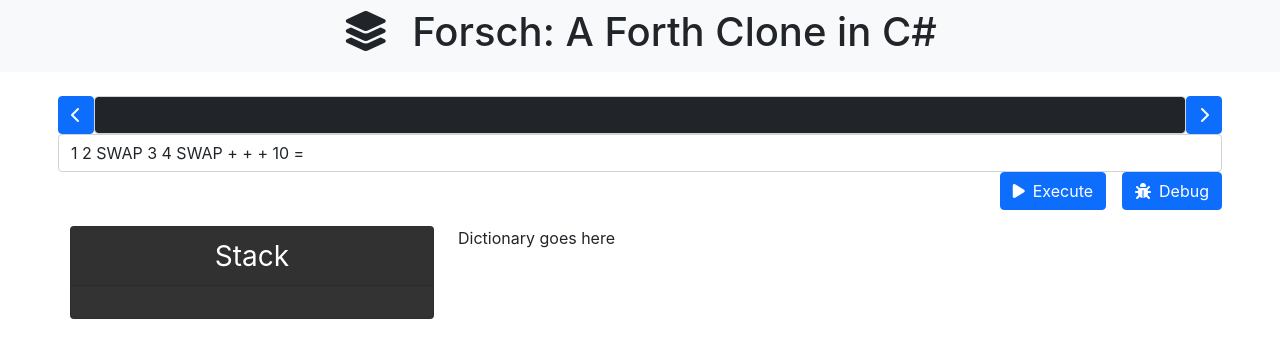
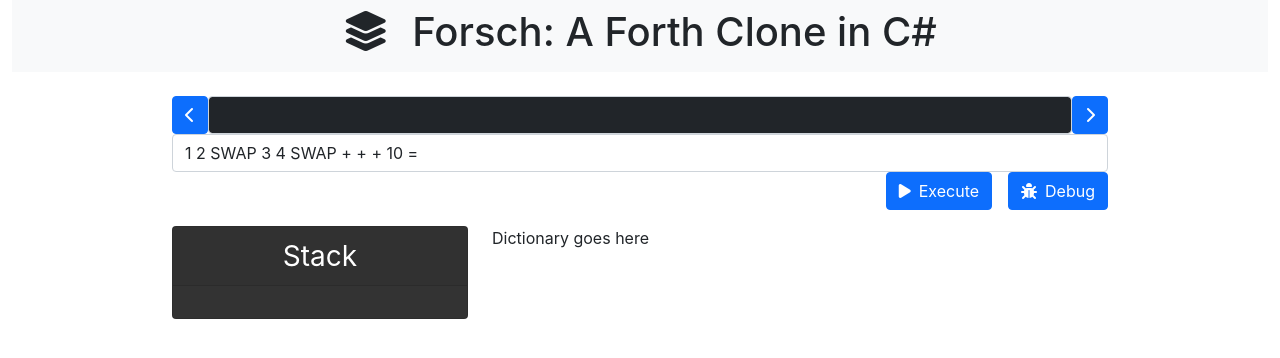
Before and after one commit to koeida/ForschReact, a React (Create React App) app: page / in a window 1280 px wide. Shown: the top 358 px of the page. Built offline with nearby package versions, Linux system fonts and the light colour scheme.

Commit message:
centered layout

```diff
--- a/src/App.css
+++ b/src/App.css
@@ -24,3 +24,9 @@
 .word-fbool {
   color: purple;
 }
+
+#body-container {
+  margin-left: auto;
+  margin-right: auto;
+  width: 75%;
+}
--- a/src/App.js
+++ b/src/App.js
@@ -141,16 +141,16 @@ class App extends React.Component {
   render() {
     return (
       <div id="app-main">
-        <div className="container-fluid g-0">
+        <div className="container-fluid">
           <header>
             <div className="d-flex justify-content-center px-3 py-2 bg-light mb-4">
                 <h1><i className="fas fa-layer-group me-4"></i>Forsch: A Forth Clone in C#</h1>
             </div>
           </header>
         </div>
-        <div className="container g-0">
-          <div className="row">
-            <div className="col-lg-12 g-0">
+        <div id="body-container" className="container">
+          <div className="row d-flex justify-content-center">
+            <div className="">
               <Stepper
                 onForward={this.handleStepForward}
                 curWordIndex={this.state.environment["InputIndex"]}
```
